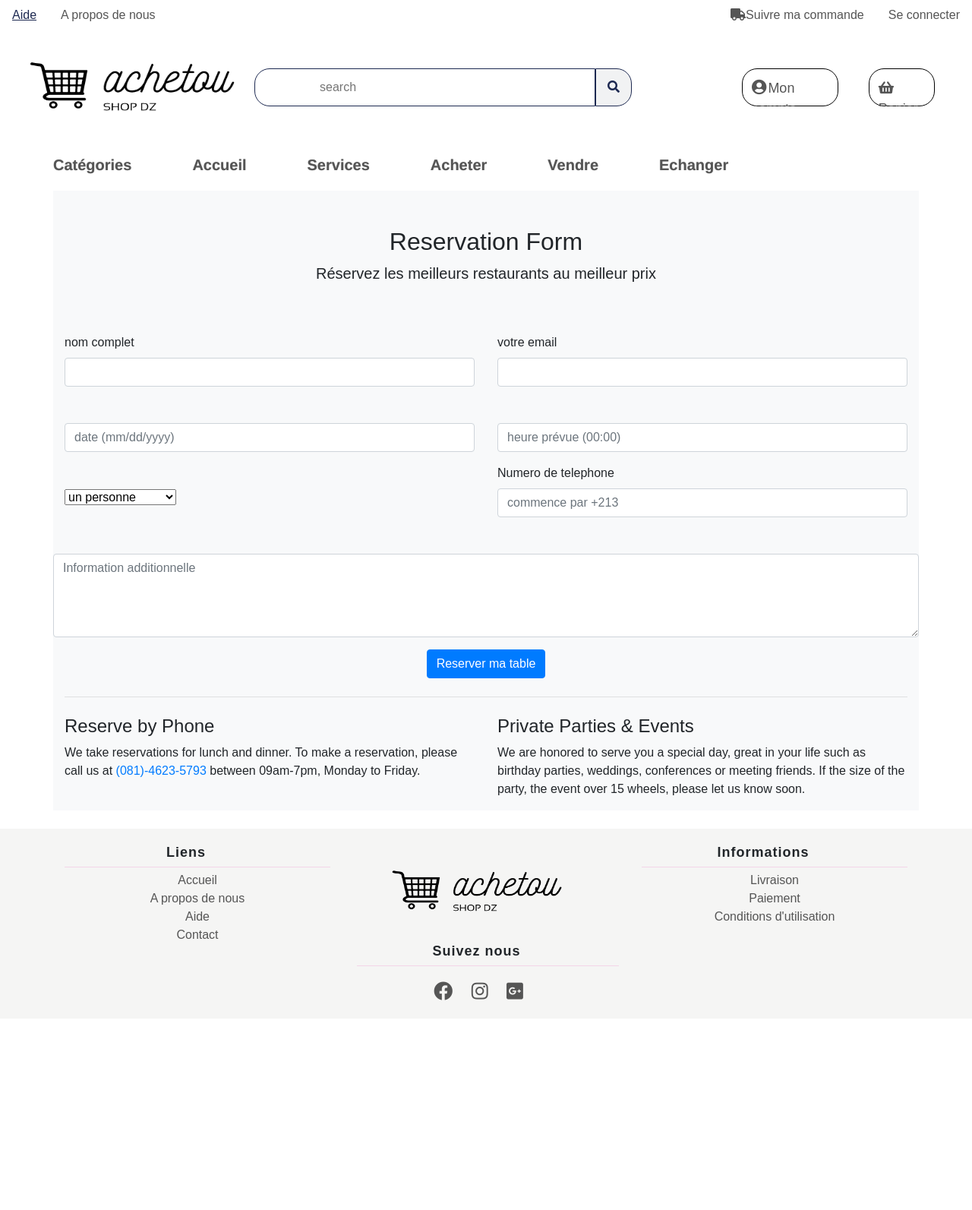
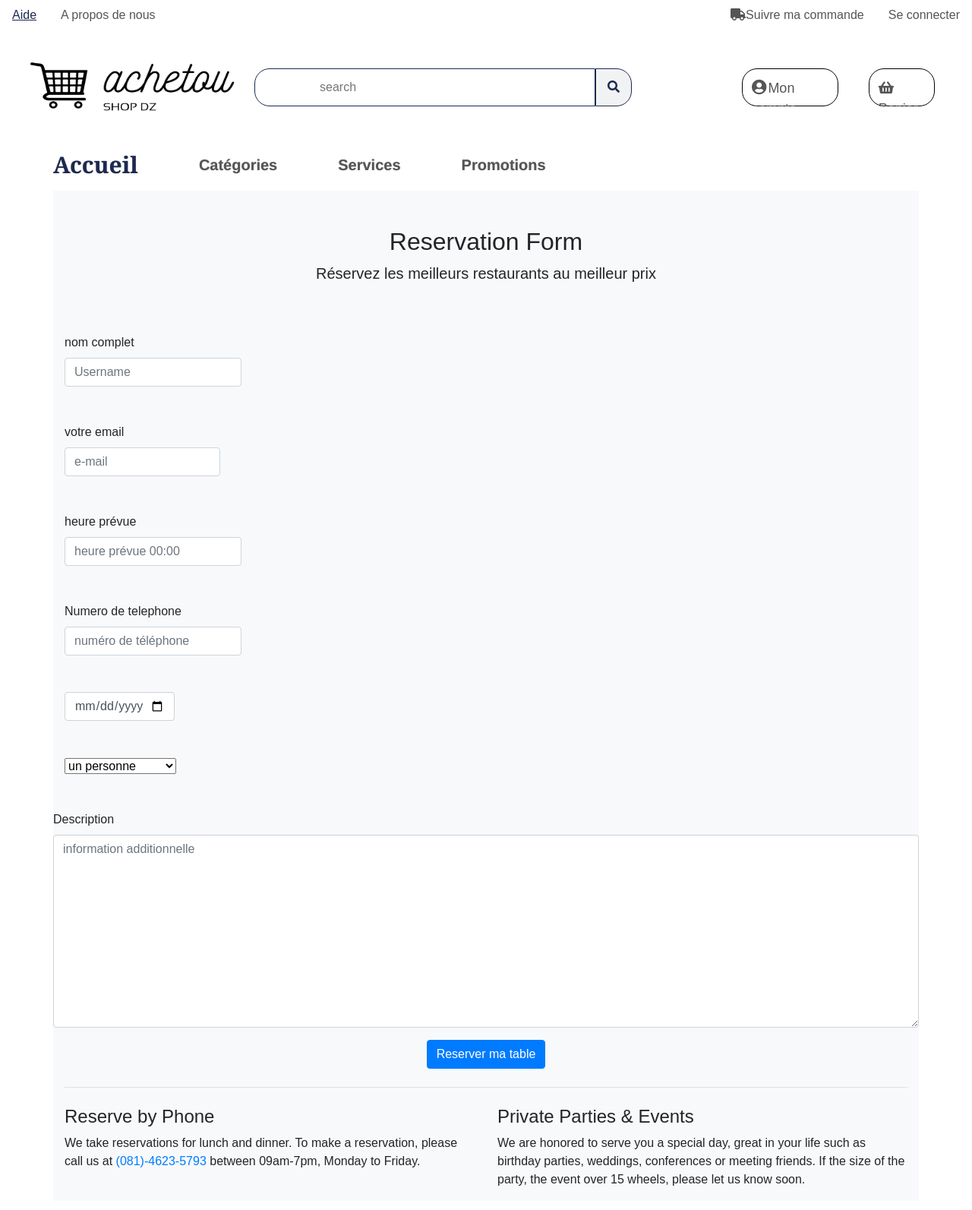
Before and after one commit to khiati-walid/Achetou, a Django app: page /reservation/ in a window 1280 px wide. Shown: the top 1593 px of the page at 76% size. Before the commit the page ends 1317 px from the top, so only its background shows below. Run offline with Django 3.2, Linux system fonts and the light colour scheme; parts of the project's set-up code (start-up, migrations or seed data) failed here and were passed over; some libraries are stand-ins or nearby versions.

Commit message:
reservation-added

```diff
--- a/shop/forms.py
+++ b/shop/forms.py
@@ -16,6 +16,8 @@ class signupForm(UserCreationForm):
             'password1':'password',
             'password2': 'confirm password',
         }
+
+
         widgets = {
             'first_name':forms.TextInput(attrs={
                 'type': 'text',
@@ -63,3 +65,9 @@ class utilisateurForm (forms.ModelForm):
         model = utilisateur
         fields = ("adresse","date_naissance","num_tel","sexe",)
         exclude =("user",)
+
+
+class reservationForm(forms.ModelForm):
+    class Meta:
+        model =reservation
+        fields = ("nom","date","email","time","num_tel","description")
--- a/shop/models.py
+++ b/shop/models.py
@@ -64,3 +64,12 @@ class product(models.Model):
 class service(models.Model):
   name_person = models.CharField(max_length=100)
   discription_service= models.TextField()
+
+
+class reservation(models.Model):
+    nom = models.CharField(max_length=30)
+    date = models.DateField()
+    email = models.EmailField()
+    time = models.DateTimeField()
+    num_tel = models.CharField(max_length=10)
+    description = models.TextField()
--- a/shop/templates/login.html
+++ b/shop/templates/login.html
@@ -35,7 +35,7 @@
            <h5> Nouveau chez Achétou? </h5>
         </div>
 
-        <a tabindex="6" href="{% url "signup_url" %}" class="a-button-text" role="button">
+        <a tabindex="6" href="{% url 'signup_url' %}" class="a-button-text" role="button">
           Créer votre compte Achétou
         </a>
     </form>
--- a/shop/templates/reservation.html
+++ b/shop/templates/reservation.html
@@ -1,4 +1,5 @@
 <!DOCTYPE html>
+        {% load static %}
 <html>
     <head>
       <meta charset="utf-8" />
@@ -11,8 +12,7 @@
 
         <script src="https://code.jquery.com/jquery-3.3.1.slim.min.js"></script>
         <script src="https://stackpath.bootstrapcdn.com/bootstrap/4.3.1/js/bootstrap.min.js"></script>
-        <script type="text/javascript" src="javascript3.js"></script>
-        {% load static %}
+        <script type="text/javascript" src="{% static 'js/javascript3.js'%}"></script>
         <link rel="stylesheet" href="{% static 'css/Header&footer.css' %}">
 
     </head>
@@ -32,13 +32,13 @@
             <a class="nav-link" href="#"><i class="fa fa-truck" aria-hidden="true"></i>Suivre ma commande</a>
           </li>
           <li class="nav-item">
-            <a class="nav-link" href="#">Se connecter</a>
+            <a class="nav-link" href="{% url 'login_url' %}">Se connecter</a>
           </li>
         </ul>
 <!----------------------------------------------------------------------------------------------------------------->
        <div class="nav" id="navbar">
         <span class="logo">
-            <img src="{% static 'img\whitelogo1.png' %}" class="img-fluid" id="logoimg">
+            <a href="/"><img src="{% static 'img/whitelogo1.png' %}" class="img-fluid" id="logoimg" ></a>
           </span>
        <div  class="search">
         <input type="search" class="form" placeholder="search">
@@ -52,8 +52,9 @@
        </div>
       </div>
 <!----------------------------------------------------------------------------------------------------------------------------->
-      <div class="nav-3">
+     <div class="nav-3">
        <ul class="nav3">
+           <li><a href="homepage.html" id="accueil">Accueil</a></li>
           <li>
            <a href="#">Catégories</a>
            <div>
@@ -112,13 +113,12 @@
             </div>
            </div>
           </li>
-          <li><a href="#">Accueil</a></li>
           <li><a href="#">Services</a>
            <div>
             <div class="nav-column">
              <h3>Evènements</h3>
              <ul>
-              <li><a href="#">Restaurants,café</a></li>
+              <li><a href="{% url 'services_url' %}">Restaurants,café</a></li>
               <li><a href="#">Cameraman,DJ</a></li>
               <li><a href="#">Salles des fetes</a></li>
               <li><a href="#">Formations</a></li>
@@ -129,19 +129,23 @@
             <div class="nav-column">
              <h3>Services</h3>
              <ul>
+              <li><a href="{% url 'services_url' %}">Restaurant</a></li>
               <li><a href="#">Médecin,santé</a></li>
               <li><a href="#">Nettoyage,jardinage</a></li>
               <li><a href="#">Beauté</a></li>
-              <li><a href="#">Réparation</a></li>
               <li><a href="#">Informatique</a></li>
               <li><a href="#">Autres</a></li>
              </ul>
             </div>
+            <div class="nav-column">
+             <img src="{% static 'img/service.jpg' %}" id="service-img">
+             <ul>
+              <li><a id="ajout-service">Ajouter un service</a></li>
+             </ul>
+            </div>
            </div>
           </li>
-          <li><a href="#">Acheter</a></li>
-          <li><a href="#">Vendre</a></li>
-          <li><a href="#">Echanger</a></li>
+          <li><a href="#">Promotions</a></li>
          </ul>
         </div>
 <!-----------------------------------------------------S E L L------------------------------------------------------->
@@ -152,28 +156,45 @@
         </div>
 
         <div class="row">
+            <form class="form-common" action="{% url 'reservation_url' %}" method="post">
+            {% csrf_token %}
+                {% load widget_tweaks %}
 
-          <div class="col-md-6 order-md-2">
+          <div class="col-md-12 order-md-2">
+
+                  <div class="mb-5">
+		                <label>nom complet</label>
+                            {% render_field form.nom name="nom" value="" class="form-control input-lg" placeholder="Username" %}
+
+
+		                <div class="invalid-feedback">
+		                     Please enter full name
+		                </div>
+	              </div>
+
+
 
 	              <div class="mb-5">
-		                <label for="email">votre email</label>
-		                <input type="text" class="form-control" id="email">
+		                <label>votre email</label>
+                            {% render_field form.email name="email" value="" class="form-control" style="width:205px;" placeholder="e-mail" %}
 
 		                <div class="invalid-feedback">
 		                     Please enter your address.
 		                </div>
 	              </div>
 
-            	<div class="mb-3">
-		              <input type="text" class="form-control" id="reservation_time" placeholder="heure prévue (00:00)" required>
+            	<div class="mb-5">
+                    <label>heure prévue</label>
+                    {% render_field form.time name="time"  value="" class="form-control input-lg" placeholder="heure prévue 00:00"  %}
+
 		              <div class="invalid-feedback">
 		                   Please enter the time.
 		              </div>
             	</div>
 
 	              <div class="mb-5">
-		                <label for="numero_telephone">Numero de telephone</label>
-		                <input type="text" class="form-control" id="numero_telephone"  placeholder="commence par +213">
+		                <label >Numero de telephone</label>
+                          {% render_field form.num_tel name="num_tel" value="" class="form-control input-lg" placeholder="numéro de téléphone "  %}
 		                <div class="invalid-feedback">
 		                     Please enter your phone number.
 		                </div>
@@ -184,21 +205,11 @@
 
         <!-- ******************************************************************************* -->
 
-          <div class="col-md-6 order-md-1">
-
-                  <div class="mb-5">
-		                <label for="full_name">nom complet</label>
-		                <input type="text" class="form-control" id="full_name">
-
-		                <div class="invalid-feedback">
-		                     Please enter full name
-		                </div>
-	              </div>
-
+          <div class="col-md-8 order-md-1">
 
 
                   <div class="mb-5">
-		                <input type="text" class="form-control" id="date" placeholder="date (mm/dd/yyyy)">
+                          {% render_field form.date name="date" type="date" value="" class="form-control input-lg" placeholder="jj/mm/aa"  %}
 
 		                <div class="invalid-feedback">
 		                     Please enter the date
@@ -213,19 +224,24 @@
 
 	              </select>
         	</div>
-      	</div>   <!-- row -->
+
+      	</div>
+
+        <!-- row -->
       	<div class="row">
-          <textarea class="autoExpand forumPost form-control mb-3" rows="4" data-min-rows="4" id="additional" placeholder="Information additionnelle"></textarea>
+            <label>Description</label>
+            {% render_field form.description name="description" value="" class="form-control input-lg" placeholder="information additionnelle "  %}
+
 		</div>
 
 
 
-	      <div class = "mb-4">
+	      <div class = "mb-4 mt-3">
 	          <button class="btn btn-primary mx-auto " style="display: block;"  type="submit">Reserver ma table</button>
 	      </div>
         <hr class="mb-4">
 
-
+        </form>
             <div class="row">
               <div class="col-md-6 col-lg-6 col-sm-12 col-xs-12">
                 <div class="reservation-call-to-action">
--- a/shop/templates/signup.html
+++ b/shop/templates/signup.html
@@ -49,7 +49,7 @@
                    <h5> Vous avez déja un compte ? </h5>
                 </div>
 
-              <a tabindex="6" href="{% url "login_url" %}" class="a-button-text" role="button">
+              <a tabindex="6" href="{% url 'login_url' %}" class="a-button-text" role="button">
                   Connectez Vous
               </a>
 
--- a/shop/views.py
+++ b/shop/views.py
@@ -19,8 +19,8 @@ def product_page(request):
 def services_page(request):
     return render(request,'services.html',locals())
 
-def reservation_page(request):
-    return render(request,'reservation.html',locals())
+#def reservation_page(request):
+    #return render(request,'reservation.html',locals())
 
 
 
@@ -94,3 +94,14 @@ def product_detail(request, product_id, slug):
                   'shop/product/detail.html',
                   {'product': product,
                    'cart_product_form': cart_product_form})
+
+
+
+def reservation_page(request):
+    form = reservationForm()
+    if request.method == "POST":
+        form= reservationForm(request.Post)
+        if form.is_valid():
+            form.save()
+
+    return render(request, 'reservation.html', {'form':form})
```
Also changed, not shown: shop/templates/homepage.html (+6 -6 lines), shop/templates/services.html (+15 -10 lines).
